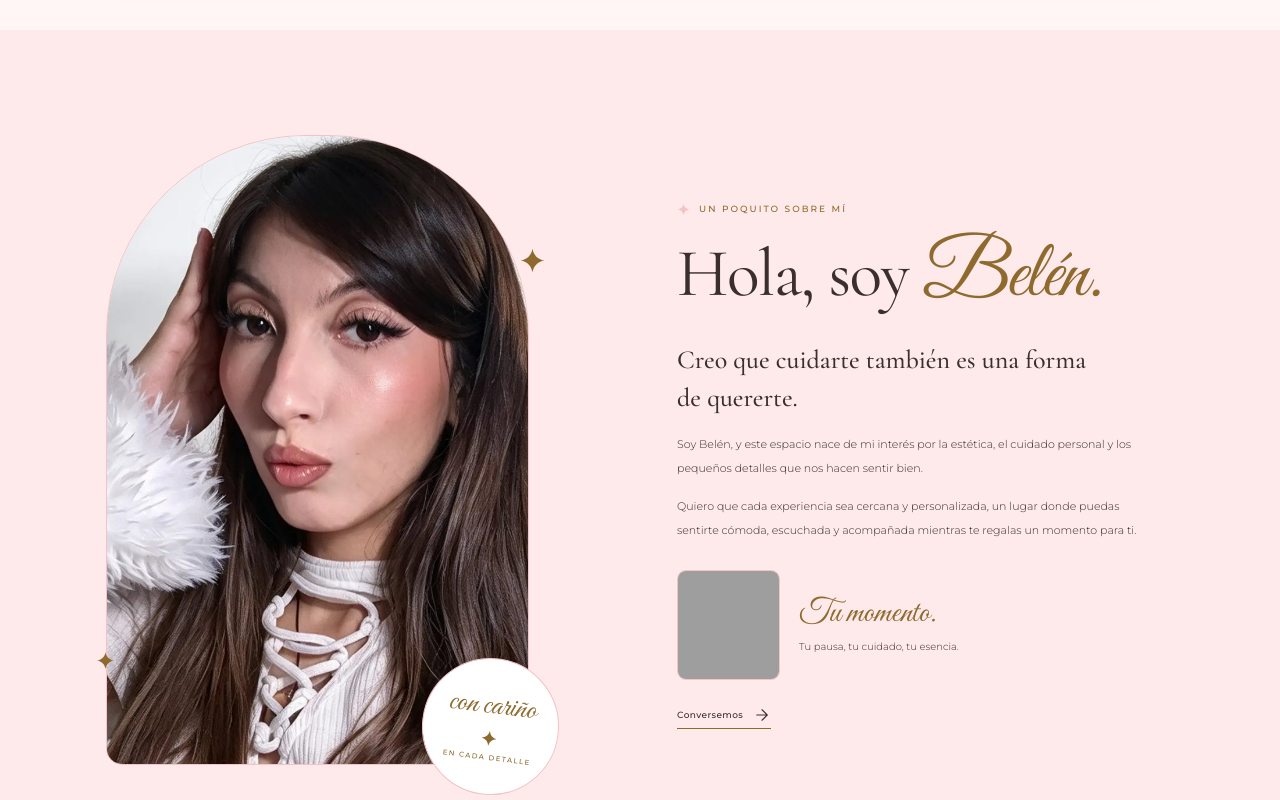
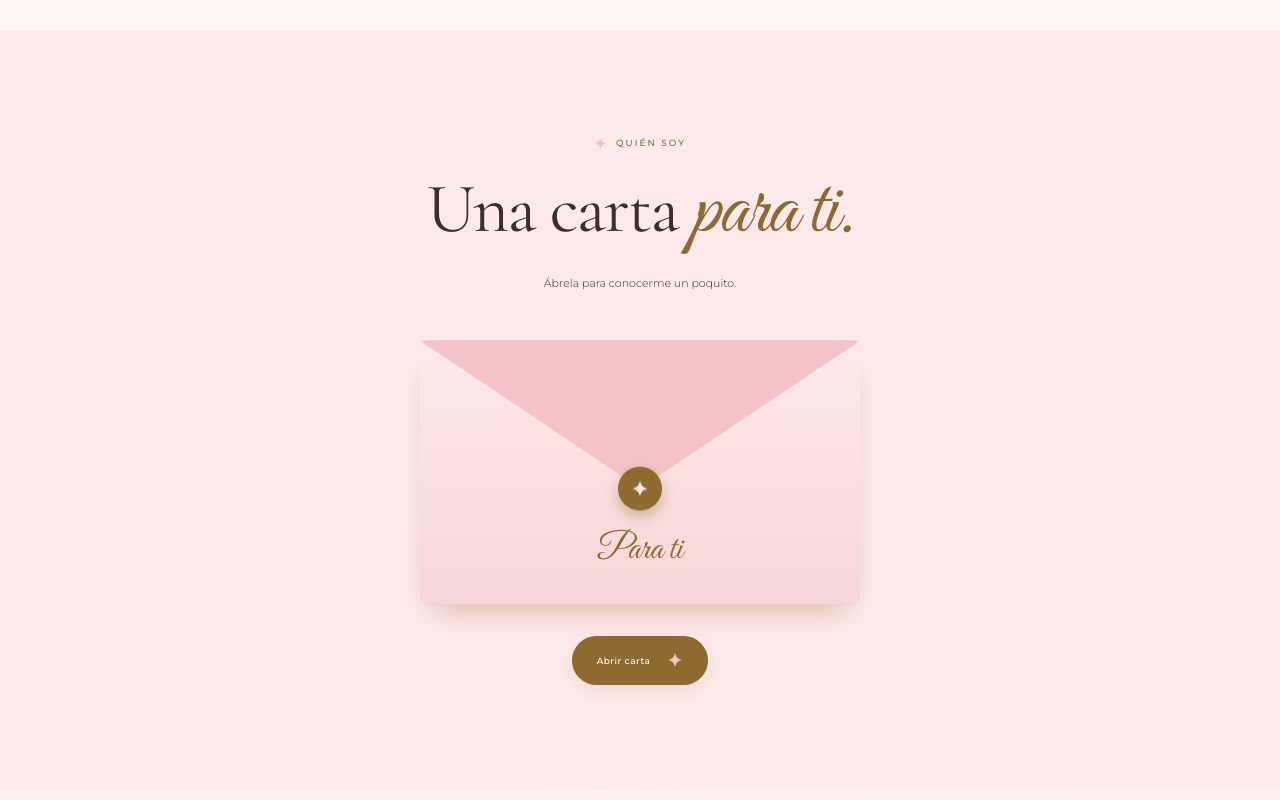
Before and after one commit to DerekSKA/info-Belen, a React (Vite) app: page / in a window 1280 px wide. Shown: the part 860-1660 px from the top of the page. Built offline with nearby package versions, Linux system fonts and the light colour scheme; grey boxes are pictures that could not be loaded.

Commit message:
Septimo commit: Proyecto Info Belen actualizacion ('Sobre mi')

```diff
--- a/src/App.css
+++ b/src/App.css
@@ -149,147 +149,6 @@ main {
    SOBRE MÍ
 ======================================== */
 
-.about {
-  background: var(--bg-pink);
-}
-
-.about-layout {
-  display: grid;
-  grid-template-columns: minmax(0, 0.92fr) minmax(0, 1fr);
-  align-items: center;
-  gap: clamp(55px, 9vw, 130px);
-  max-width: 1120px;
-  margin: 0 auto;
-}
-
-.about-visual {
-  position: relative;
-  width: 100%;
-  max-width: 440px;
-  margin: 0 auto;
-  padding: 0 17px 30px 0;
-}
-
-.about-image-frame {
-  height: clamp(450px, 56vw, 630px);
-  overflow: hidden;
-  border: 1px solid var(--accent-pink);
-  border-radius: 200px 200px 16px 16px;
-  background: var(--surface-white);
-}
-
-.about-image-frame img {
-  width: 100%;
-  height: 100%;
-  object-fit: cover;
-  object-position: center;
-}
-
-.about-sparkle {
-  position: absolute;
-  color: var(--accent-gold);
-}
-
-.about-sparkle-top {
-  top: 17%;
-  right: 0;
-}
-
-.about-sparkle-bottom {
-  bottom: 19%;
-  left: -10px;
-}
-
-.about-stamp {
-  position: absolute;
-  right: -13px;
-  bottom: 0;
-  display: flex;
-  width: 137px;
-  height: 137px;
-  flex-direction: column;
-  align-items: center;
-  justify-content: center;
-  gap: 5px;
-  border: 1px solid var(--accent-pink);
-  border-radius: 50%;
-  background: var(--surface-white);
-  color: var(--accent-gold);
-  text-align: center;
-  transform: rotate(7deg);
-}
-
-.about-stamp-script {
-  font-family: var(--font-script);
-  font-size: 31px;
-  line-height: 1.2;
-}
-
-.about-stamp > span:last-child {
-  font-size: 7px;
-  font-weight: 500;
-  letter-spacing: 1.4px;
-}
-
-.about-copy {
-  padding: 10px 0;
-}
-
-.about-copy .eyebrow {
-  justify-content: flex-start;
-}
-
-.about-copy .section-title {
-  margin-bottom: 22px;
-}
-
-.about-copy .script-word {
-  color: var(--accent-gold);
-}
-
-.about-lead {
-  max-width: 430px;
-  margin: 0 0 17px;
-  color: var(--text-primary);
-  font-family: var(--font-serif);
-  font-size: 26px;
-  font-weight: 500;
-  line-height: 1.45;
-}
-
-.about-copy .body-copy {
-  max-width: 470px;
-}
-
-.about-mini {
-  display: flex;
-  align-items: center;
-  gap: 19px;
-  margin: 27px 0 22px;
-}
-
-.about-mini img {
-  width: 103px;
-  height: 110px;
-  flex-shrink: 0;
-  border: 1px solid var(--accent-pink);
-  border-radius: 9px;
-  object-fit: cover;
-}
-
-.about-mini-script {
-  color: var(--accent-gold);
-  font-family: var(--font-script);
-  font-size: 33px;
-  line-height: 1.3;
-}
-
-.about-mini p {
-  margin: 2px 0 0;
-  color: var(--text-primary);
-  font-size: 10px;
-}
-
 .text-link {
   display: inline-flex;
   align-items: center;
@@ -757,10 +616,6 @@ main {
 
 @media (max-width: 1050px) {
 
-  .about-layout {
-    gap: 50px;
-  }
-
   .service-stamp {
     right: 0;
     width: 72px;
@@ -794,46 +649,6 @@ main {
   .section-title {
     font-size: clamp(43px, 10.5vw, 60px);
     letter-spacing: -1px;
-  }
-
-  .about-layout {
-    grid-template-columns: 1fr;
-    gap: 52px;
-  }
-
-  .about-visual {
-    width: min(100%, 410px);
-  }
-
-  .about-image-frame {
-    height: clamp(410px, 112vw, 520px);
-  }
-
-  .about-stamp {
-    right: -2px;
-    width: 120px;
-    height: 120px;
-  }
-
-  .about-stamp-script {
-    font-size: 27px;
-  }
-
-  .about-copy {
-    padding: 0;
-  }
-
-  .about-copy .section-title {
-    font-size: clamp(45px, 11.5vw, 62px);
-  }
-
-  .about-lead {
-    font-size: 23px;
-  }
-
-  .about-mini img {
-    width: 91px;
-    height: 101px;
   }
 
   .section-heading {
@@ -1606,3 +1421,315 @@ html {
     right: -6px;
   }
 }
+
+
+/* ========================================
+   QUIÉN SOY: carta dentro de un sobre
+======================================== */
+
+.mail-section {
+  background: var(--bg-pink);
+}
+
+.mail {
+  --env-w: min(440px, 92vw);
+  --ease-out: cubic-bezier(0.22, 1, 0.36, 1);
+  display: flex;
+  width: min(500px, 100%);
+  margin: 0 auto;
+  flex-direction: column;
+  align-items: center;
+  isolation: isolate;
+}
+
+/* La carta crece hacia arriba desde el sobre */
+.mail-letter-wrap {
+  position: relative;
+  z-index: 2;
+  display: grid;
+  width: 88%;
+  grid-template-rows: 0fr;
+  visibility: hidden;
+  transition: grid-template-rows 0.7s var(--ease-out), margin-bottom 0.7s var(--ease-out), visibility 0s 0.7s;
+}
+
+.is-open .mail-letter-wrap {
+  margin-bottom: calc(var(--env-w) * -0.42);
+  grid-template-rows: 1fr;
+  visibility: visible;
+  transition: grid-template-rows 1.1s var(--ease-out) 0.5s, margin-bottom 1.1s var(--ease-out) 0.5s, visibility 0s 0s;
+}
+
+.mail-letter-clip {
+  min-height: 0;
+  overflow: hidden;
+}
+
+.mail-letter {
+  padding: 28px 26px calc(var(--env-w) * 0.24 + 22px);
+  border: 1px solid var(--gold-soft);
+  border-radius: 14px 14px 4px 4px;
+  background: var(--surface-white);
+  box-shadow: var(--shadow-soft);
+  text-align: center;
+  transform: translateY(26px) rotate(-1.2deg);
+  transform-origin: bottom center;
+  transition: transform 0.5s ease;
+}
+
+.is-open .mail-letter {
+  transform: none;
+  transition: transform 1.1s cubic-bezier(0.34, 1.35, 0.64, 1) 0.6s;
+}
+
+/* El contenido aparece escalonado */
+.mail-letter > * {
+  opacity: 0;
+  transform: translateY(10px);
+  transition: opacity 0.3s ease, transform 0.3s ease;
+}
+
+.is-open .mail-letter > * {
+  opacity: 1;
+  transform: none;
+  transition: opacity 0.6s ease, transform 0.6s ease;
+}
+
+.is-open .mail-letter > :nth-child(1) { transition-delay: 1.15s; }
+.is-open .mail-letter > :nth-child(2) { transition-delay: 1.3s; }
+.is-open .mail-letter > :nth-child(3) { transition-delay: 1.45s; }
+.is-open .mail-letter > :nth-child(4) { transition-delay: 1.6s; }
+
+.mail-head {
+  display: flex;
+  flex-direction: column;
+  align-items: center;
+}
+
+.mail-photo {
+  display: block;
+  width: 104px;
+  aspect-ratio: 1;
+  margin: 0 auto 14px;
+  border: 2px solid var(--gold-soft);
+  border-radius: 50%;
+  object-fit: cover;
+  object-position: center top;
+}
+
+.mail-title {
+  margin: 0 0 10px;
+  font-family: var(--font-serif);
+  font-size: clamp(30px, 5vw, 40px);
+  font-weight: 500;
+  line-height: 1.1;
+}
+
+.mail-lead {
+  margin: 0 0 14px;
+  color: var(--accent-gold);
+  font-family: var(--font-serif);
+  font-size: 19px;
+  font-style: italic;
+  line-height: 1.3;
+}
+
+.mail-letter p:not(.mail-lead) {
+  margin: 0 0 12px;
+  font-size: 14px;
+  line-height: 1.8;
+}
+
+/* Sobre construido con CSS */
+.envelope {
+  position: relative;
+  width: var(--env-w);
+  aspect-ratio: 5 / 3;
+  cursor: pointer;
+}
+
+.mail:not(.is-open) .envelope {
+  animation: envelope-float 3.8s ease-in-out infinite;
+}
+
+.envelope-back,
+.envelope-front,
+.envelope-flap {
+  position: absolute;
+}
+
+.envelope-back {
+  inset: 0;
+  border-radius: 10px;
+  background: color-mix(in srgb, var(--accent-pink) 82%, var(--accent-gold));
+  box-shadow: 0 16px 30px -14px rgba(143, 106, 46, 0.45);
+}
+
+.envelope-flap {
+  z-index: 4;
+  top: 0;
+  right: 0;
+  left: 0;
+  height: 56%;
+  background: var(--accent-pink);
+  clip-path: polygon(0 0, 100% 0, 50% 100%);
+  transform: perspective(700px) rotateX(0deg);
+  transform-origin: top;
+  transition: transform 0.7s ease 0.7s, z-index 0s 0.7s;
+}
+
+.envelope-front {
+  z-index: 3;
+  inset: 0;
+  border-radius: 10px;
+  background: linear-gradient(180deg, var(--bg-pink), #F8D6D8);
+  clip-path: polygon(0 0, 50% 54%, 100% 0, 100% 100%, 0 100%);
+}
+
+.is-open .envelope-flap {
+  z-index: 1;
+  transform: perspective(700px) rotateX(180deg);
+  transition: transform 0.75s cubic-bezier(0.45, 0, 0.2, 1), z-index 0s 0.35s;
+}
+
+.envelope-label {
+  position: absolute;
+  z-index: 5;
+  right: 0;
+  bottom: 14%;
+  left: 0;
+  color: var(--accent-gold);
+  font-family: var(--font-script);
+  font-size: clamp(26px, 5vw, 36px);
+  line-height: 1;
+  text-align: center;
+}
+
+.envelope-seal {
+  position: absolute;
+  z-index: 5;
+  top: 56%;
+  left: 50%;
+  display: grid;
+  width: 44px;
+  height: 44px;
+  margin: -22px 0 0 -22px;
+  place-items: center;
+  border-radius: 50%;
+  background: var(--accent-gold);
+  box-shadow: 0 6px 14px rgba(143, 106, 46, 0.4);
+  color: var(--bg-pink);
+  transition: opacity 0.3s ease 0.7s, transform 0.3s ease 0.7s;
+}
+
+.mail:not(.is-open) .envelope-seal {
+  animation: seal-pulse 2.4s ease-out infinite;
+}
+
+.is-open .envelope-seal {
+  opacity: 0;
+  transform: scale(0.5);
+  transition-delay: 0s;
+}
+
+/* Destellos que salen al abrir */
+.mail-burst {
+  position: absolute;
+  z-index: 6;
+  top: 30%;
+  left: 50%;
+  pointer-events: none;
+}
+
+.mail-burst span {
+  position: absolute;
+  color: var(--gold-soft);
+  opacity: 0;
+}
+
+.is-open .mail-burst span {
+  animation: burst 1.3s ease-out var(--d) both;
+}
+
+.mail-button {
+  margin-top: 28px;
+  font-family: inherit;
+  cursor: pointer;
+}
+
+@keyframes envelope-float {
+  50% { transform: translateY(-5px); }
+}
+
+@keyframes seal-pulse {
+  0% { box-shadow: 0 6px 14px rgba(143, 106, 46, 0.4), 0 0 0 0 rgba(143, 106, 46, 0.45); }
+  70%, 100% { box-shadow: 0 6px 14px rgba(143, 106, 46, 0.4), 0 0 0 16px rgba(143, 106, 46, 0); }
+}
+
+@keyframes burst {
+  0% { opacity: 0; transform: translate(0, 0) scale(0.3); }
+  25% { opacity: 1; }
+  100% { opacity: 0; transform: translate(var(--x), var(--y)) scale(1) rotate(90deg); }
+}
+
+/* Carta compacta en móvil */
+@media (max-width: 600px) {
+  .mail {
+    --env-w: min(330px, 88vw);
+  }
+
+  .mail-letter-wrap {
+    width: 90%;
+  }
+
+  .mail-letter {
+    padding: 16px 16px calc(var(--env-w) * 0.27 + 12px);
+  }
+
+  .mail-head {
+    flex-direction: row;
+    flex-wrap: wrap;
+    gap: 2px 12px;
+    margin-bottom: 8px;
+    text-align: left;
+  }
+
+  .mail-photo {
+    width: 62px;
+    margin: 0;
+  }
+
+  .mail-title {
+    flex: 1;
+    margin: 0;
+    font-size: 25px;
+  }
+
+  .mail-lead {
+    flex-basis: 100%;
+    margin: 6px 0 0;
+    font-size: 15px;
+  }
+
+  .mail-letter p:not(.mail-lead) {
+    margin-bottom: 8px;
+    font-size: 12.5px;
+    line-height: 1.6;
+  }
+
+  .mail-letter .text-link {
+    font-size: 12px;
+  }
+
+  .mail-button {
+    margin-top: 22px;
+  }
+}
+
+@media (prefers-reduced-motion: reduce) {
+  .mail *,
+  .mail-letter-wrap {
+    animation: none !important;
+    transition: none !important;
+  }
+}
--- a/src/App.jsx
+++ b/src/App.jsx
@@ -61,6 +61,15 @@ const projects = Object.entries(projectFiles)
 // Formato: { quote: "…", name: "Nombre", service: "Servicio" }
 const testimonials = [];
 
+// Destellos que salen del sobre al abrir la carta (posición final y retraso).
+const letterSparks = [
+  { x: "-110px", y: "-130px", d: "0.55s", size: 14 },
+  { x: "-50px", y: "-175px", d: "0.7s", size: 10 },
+  { x: "10px", y: "-150px", d: "0.6s", size: 16 },
+  { x: "70px", y: "-185px", d: "0.8s", size: 11 },
+  { x: "125px", y: "-120px", d: "0.65s", size: 13 },
+];
+
 const navLinks = [
   { href: "#inicio", label: "Inicio" },
   { href: "#sobre-mi", label: "Quién soy" },
@@ -123,6 +132,16 @@ function App() {
   const trackRef = useRef(null);
   const [canPrev, setCanPrev] = useState(false);
   const [canNext, setCanNext] = useState(true);
+  const letterRef = useRef(null);
+  const [letterOpen, setLetterOpen] = useState(false);
+
+  const toggleLetter = () => {
+    const opening = !letterOpen;
+    setLetterOpen(opening);
+    if (opening) {
+      setTimeout(() => letterRef.current?.scrollIntoView({ behavior: "smooth", block: "start" }), 900);
+    }
+  };
 
   const updateArrows = () => {
     const el = trackRef.current;
@@ -209,51 +228,69 @@ function App() {
           </div>
         </section>
 
-        {/* QUIÉN SOY */}
-        <section className="about section-space" id="sobre-mi">
-          <div className="about-layout">
-            <div className="about-visual">
-              <div className="about-image-frame">
-                <img src={belenImage} alt="Retrato de Belén" loading="lazy" />
-              </div>
-              <Sparkle className="about-sparkle about-sparkle-top" size={27} />
-              <Sparkle className="about-sparkle about-sparkle-bottom" size={19} />
-              <div className="about-stamp">
-                <span className="about-stamp-script">con cariño</span>
-                <Sparkle size={17} />
-                <span>EN CADA DETALLE</span>
+        {/* QUIÉN SOY (carta en un sobre) */}
+        <section className="mail-section section-space" id="sobre-mi">
+          <div className="section-heading">
+            <Eyebrow>QUIÉN SOY</Eyebrow>
+            <h2 className="section-title">
+              Una carta <span className="script-word">para ti.</span>
+            </h2>
+            <p className="section-intro">Ábrela para conocerme un poquito.</p>
+          </div>
+
+          <div className={`mail ${letterOpen ? "is-open" : ""}`}>
+            <div className="mail-letter-wrap" id="carta-belen" ref={letterRef} aria-hidden={!letterOpen}>
+              <div className="mail-letter-clip">
+                <article className="mail-letter">
+                  <div className="mail-head">
+                    <img className="mail-photo" src={belenImage} alt="Retrato de Belén" loading="lazy" />
+                    <h3 className="mail-title">
+                      Hola, soy <span className="script-word">Belén.</span>
+                    </h3>
+                    <p className="mail-lead">Creo que cuidarte también es una forma de quererte.</p>
+                  </div>
+                  <p>
+                    Soy Belén, y este espacio nace de mi interés por la estética, el cuidado personal y los pequeños
+                    detalles que nos hacen sentir bien.
+                  </p>
+                  <p>
+                    Quiero que cada experiencia sea cercana y personalizada, un lugar donde puedas sentirte cómoda,
+                    escuchada y acompañada mientras te regalas un momento para ti.
+                  </p>
+                  <a className="text-link" href="#contacto" tabIndex={letterOpen ? 0 : -1}>
+                    Conversemos <Arrow />
+                  </a>
+                </article>
               </div>
             </div>
 
-            <div className="about-copy">
-              <Eyebrow>UN POQUITO SOBRE MÍ</Eyebrow>
-              <h2 className="section-title">
-                Hola, soy <span className="script-word">Belén.</span>
-              </h2>
-              <p className="about-lead">Creo que cuidarte también es una forma de quererte.</p>
-              <p className="body-copy">
-                Soy Belén, y este espacio nace de mi interés por la estética, el cuidado personal y los pequeños
-                detalles que nos hacen sentir bien.
-              </p>
-              <p className="body-copy">
-                Quiero que cada experiencia sea cercana y personalizada, un lugar donde puedas sentirte cómoda,
-                escuchada y acompañada mientras te regalas un momento para ti.
-              </p>
-              <div className="about-mini">
-                <img
-                  src="https://images.unsplash.com/photo-1608248543803-ba4f8c70ae0b?auto=format&fit=crop&w=500&q=85"
-                  alt="Productos de cuidado facial en tonos naturales"
-                  loading="lazy"
-                />
-                <div>
-                  <span className="about-mini-script">Tu momento.</span>
-                  <p>Tu pausa, tu cuidado, tu esencia.</p>
-                </div>
+            <div className="envelope" aria-hidden="true" onClick={toggleLetter}>
+              <span className="envelope-back" />
+              <span className="envelope-flap" />
+              <span className="envelope-front" />
+              <span className="envelope-label">Para ti</span>
+              <span className="envelope-seal">
+                <Sparkle size={18} />
+              </span>
+              <div className="mail-burst">
+                {letterSparks.map((spark) => (
+                  <span key={spark.x} style={{ "--x": spark.x, "--y": spark.y, "--d": spark.d }}>
+                    <Sparkle size={spark.size} />
+                  </span>
+                ))}
               </div>
-              <a className="text-link" href="#contacto">
-                Conversemos <Arrow />
-              </a>
             </div>
+
+            <button
+              className="button button-dusty mail-button"
+              type="button"
+              aria-expanded={letterOpen}
+              aria-controls="carta-belen"
+              onClick={toggleLetter}
+            >
+              <span>{letterOpen ? "Cerrar carta" : "Abrir carta"}</span>
+              <Sparkle size={16} />
+            </button>
           </div>
         </section>
 
```
